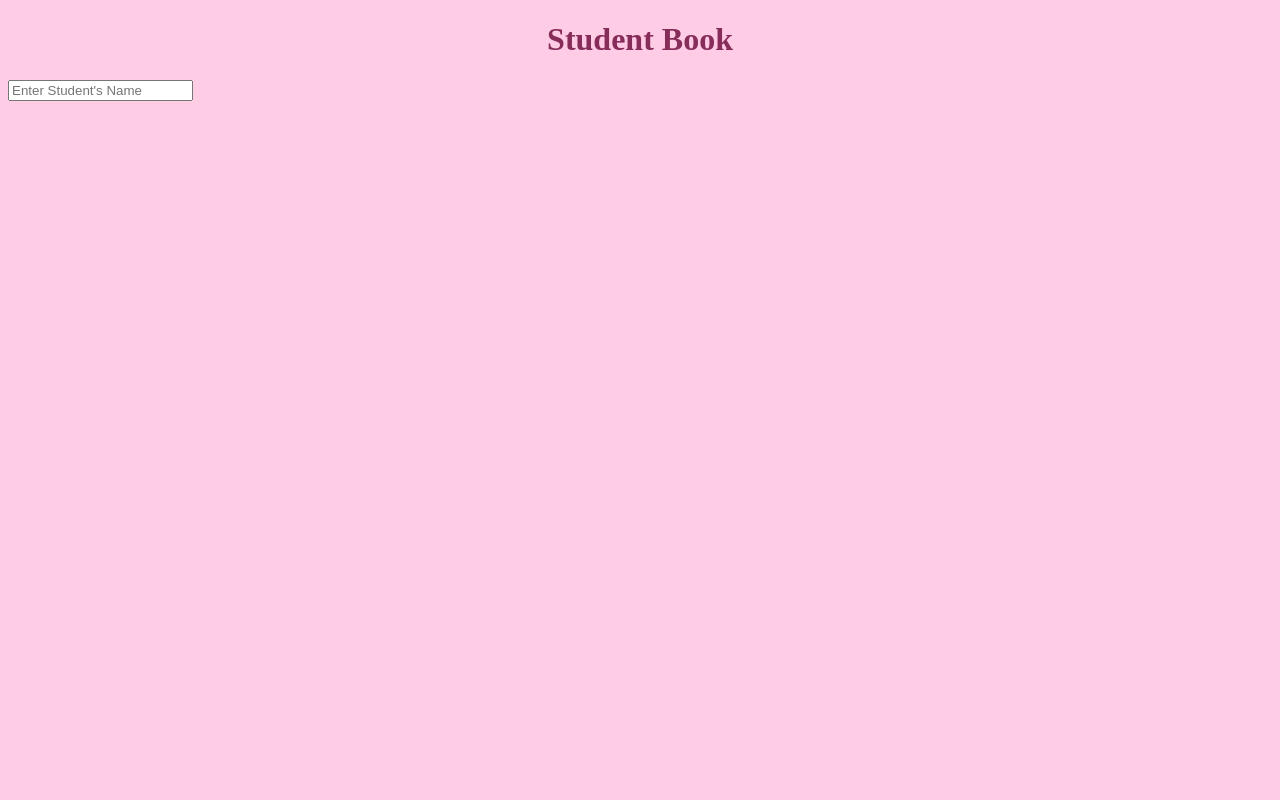
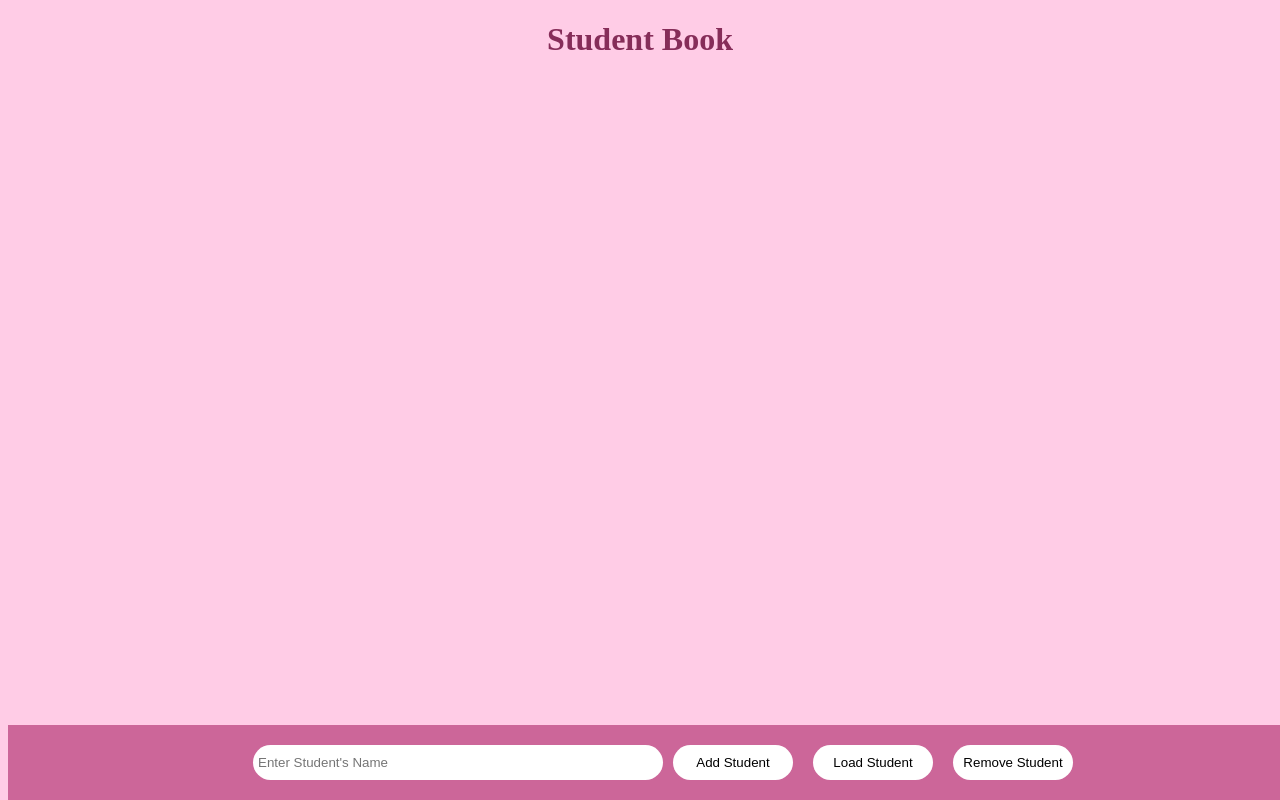
Before and after one commit to hemangimahale10/student-book-repo, a plain HTML site: page index.html in a window 1280 px wide. Drawn offline with Linux system fonts and the light colour scheme.

Commit message:
buttons are created

```diff
--- a/index.html
+++ b/index.html
@@ -9,6 +9,12 @@
 <body>
     <h1 class="heading"> Student Book </h1>
 
-    <input class="input-text" type="text" id="student-name" placeholder="Enter Student's Name">
+    <div class="add-student-container">
+        <input class="input-text" type="text" id="student-name" placeholder="Enter Student's Name">
+        <button type="button" id="add-student"  onclick="addStudent()" class="btn-action">Add Student</button>
+        <button type="button" id="load-student" onclick="loadStudent()" class="btn-action">Load Student</button>
+        <button type="button" id="remove-student" onclick="removeStudent()" class="btn-action">Remove Student</button>
+    </div>
+
 </body>
 </html>
--- a/style.css
+++ b/style.css
@@ -6,3 +6,32 @@ body{
     text-align: center;
     color: #862d59;
 }
+
+.add-student-container{
+    background-color: #cc6699;
+    padding: 20px;
+    position: fixed;
+    bottom: 0;
+    width: 100%;
+    display: flex;
+    justify-content: center;
+}
+
+.btn-action{
+    margin-left: 10px;
+    margin-right: 10px;
+    padding: 3px 5px;
+    border-radius: 20px;
+    border: none;
+    cursor: pointer;
+    width: 120px;
+    background-color: #fff;
+}
+
+.input-text{
+    width: 400px;
+    padding: 5px;
+    border: none;
+    border-radius: 25px;
+    height: 25px;
+}
```
